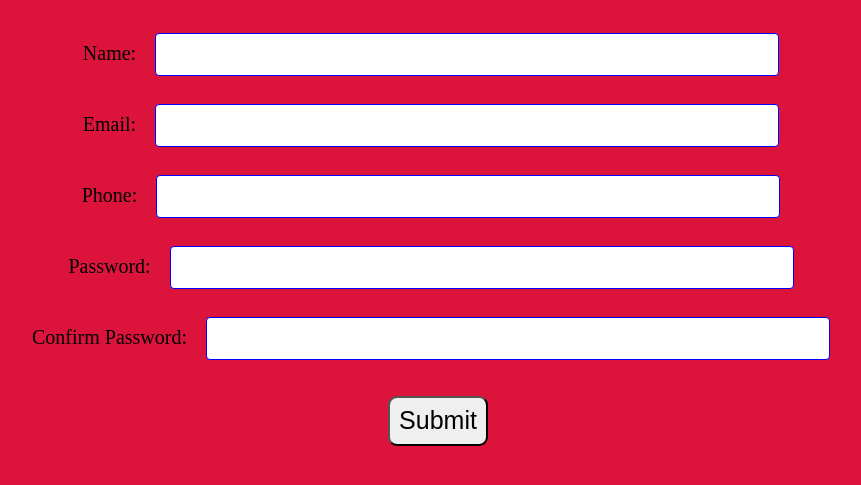
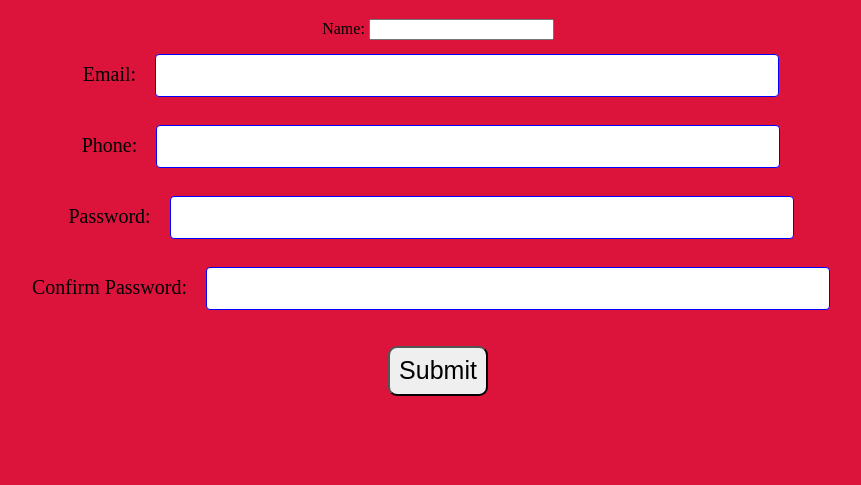
Before and after one commit to imran7828/JS-Mini-Project---1---JavaScript-Mini-Project---ds0p8epefr09, a plain HTML site: page index.html in a window 1280 px wide. Shown: the part 79-564 px from the top of the page, without its empty margins (202-1063 px from the left). Drawn offline with Linux system fonts and the light colour scheme.

Commit message:
Add files via upload

```diff
--- a/index.html
+++ b/index.html
@@ -10,7 +10,7 @@
 <body>
     <h1>Registration Form</h1>
     <form class="Vform" aciton ="/myaction.php" name="myForm" onsubmit="return validateForm()" method="post">
-        <div class="formdesign" id="name">
+        <div id="formdesign" id="name">
             Name: <input type="text" name="fname" required><b><span class="formerror"> </span></b>
         </div>
 
```
Also changed, not shown: App.js (line endings or trailing spaces), styles.css (line endings or trailing spaces).
